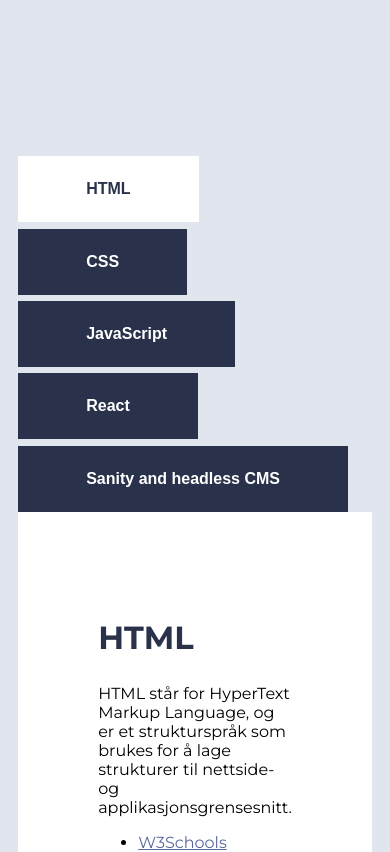
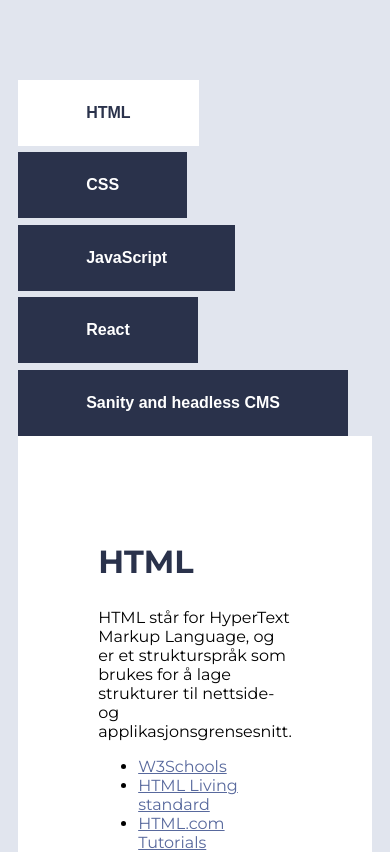
Before and after one commit to Vilped1/UIN23ak3_resourceapp_group13, a React (Vite) app in the folder arbeidskrav_3/: page /html in a window 390 px wide. Shown: the top 852 px of the page. Built offline with nearby package versions, Linux system fonts and the light colour scheme.

Commit message:
Fiksa til max-width på media queryes

```diff
--- a/arbeidskrav_3/src/styles/Main.scss
+++ b/arbeidskrav_3/src/styles/Main.scss
@@ -45,7 +45,7 @@
 /* Gjør at nav ikk skal legge seg rart når skjermen blir mindre */
 @media only screen and (max-width: 1245px) {
     body {
-        padding: 7rem;
+        padding: 1rem;
     }
 
     main {
@@ -53,6 +53,7 @@
 
 
     }
+
     article {
         background-color: $white;
     }
@@ -61,7 +62,7 @@
 
 
 /* Gjør at man skal kunne scrolle når skjermen blir smalere */
-@media only screen and (max-height: 450px) {
+@media only screen and (max-width: 450px) {
     body {
         height: auto;
         padding: 5rem;
```
